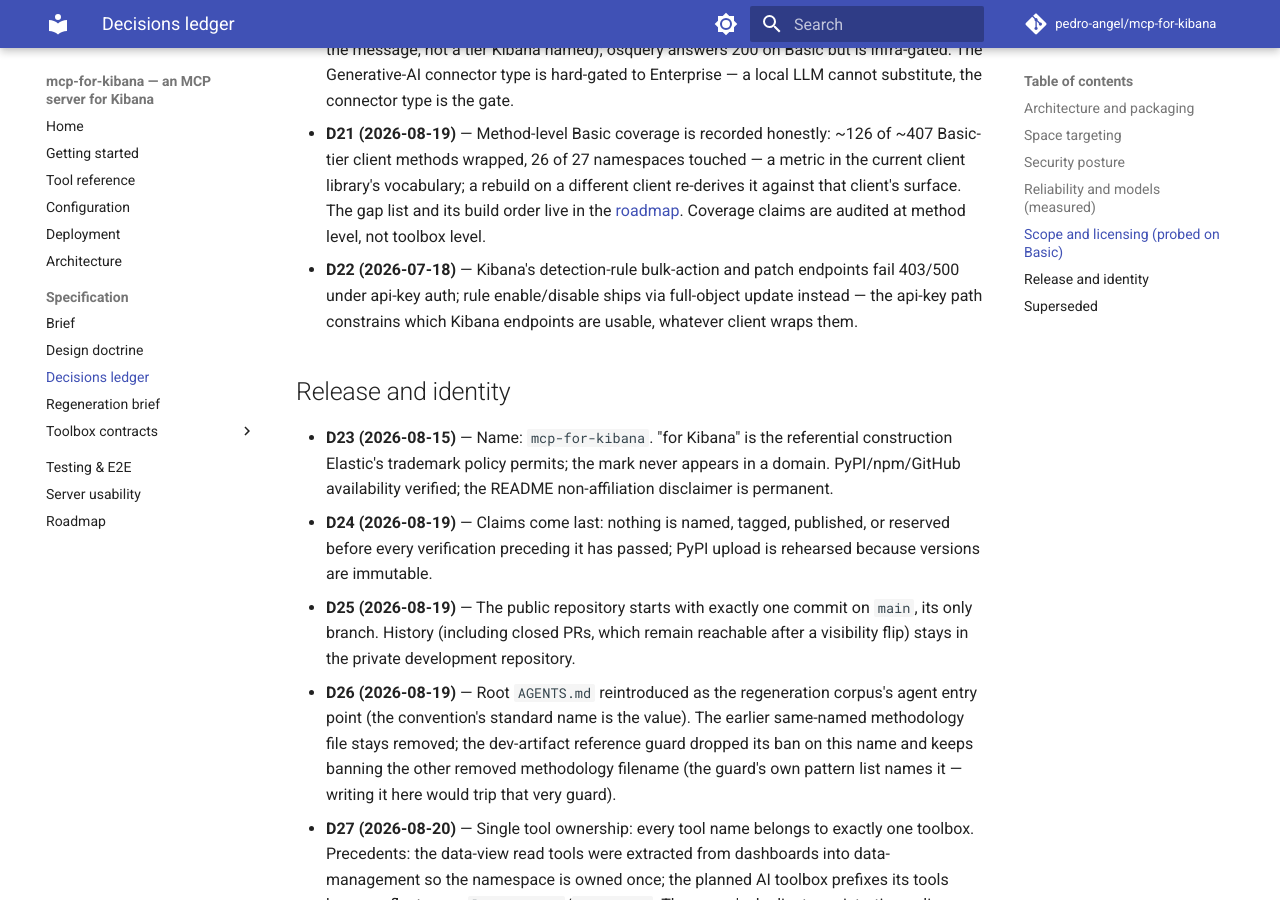
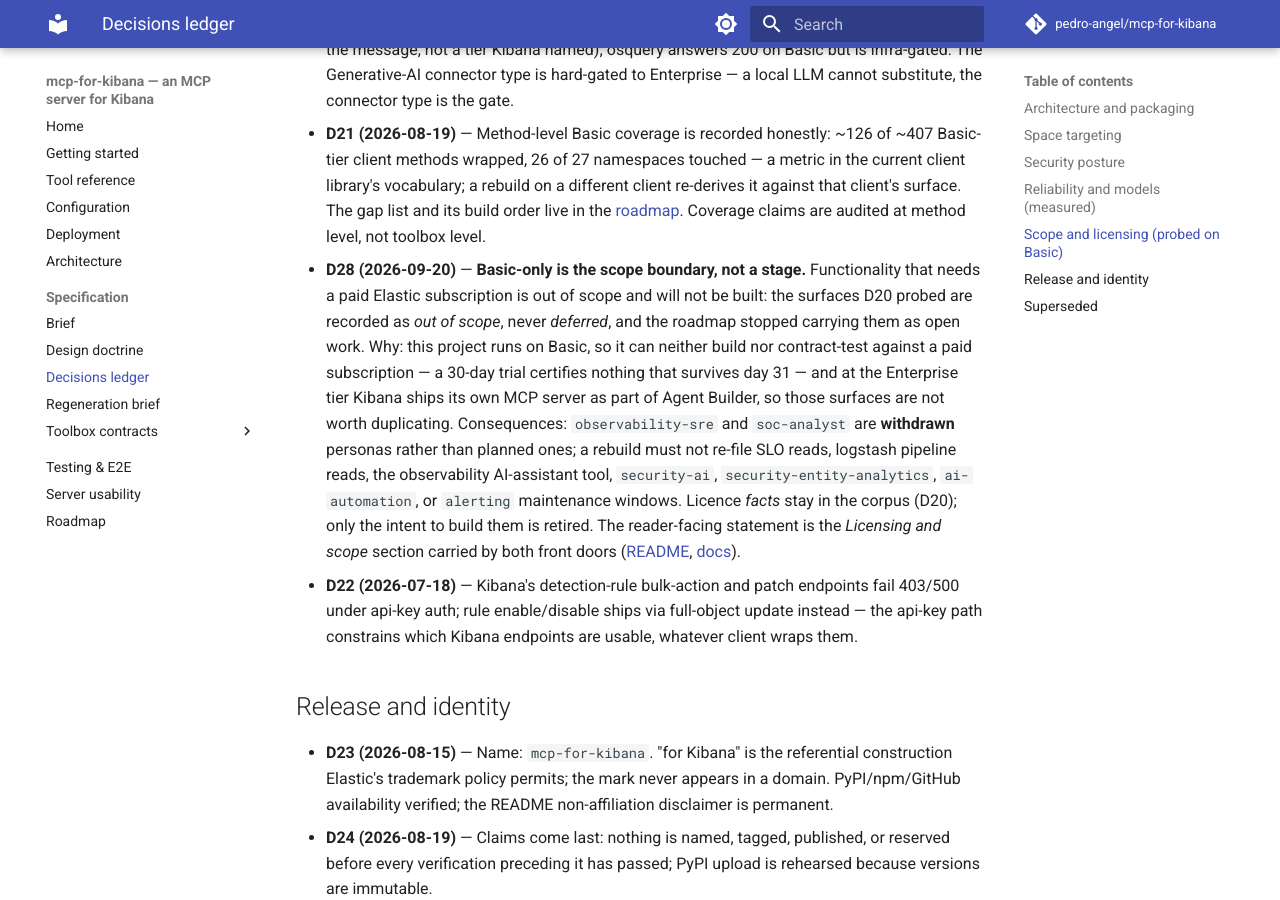
Before and after one commit to pedro-angel/mcp-for-kibana, an MkDocs documentation site: the page built from docs/spec/decisions.md, in a window 1280 px wide and 900 px high, scrolled down 2935 px. Built offline with MkDocs 1.6.1 and Material for MkDocs 9.7.7, drawn with Linux system fonts in a browser that asks for light colours; comment, search, counter and statistics services are not loaded; some of the changed text lies outside the part shown.

Commit message:
docs: record the Basic-only scope as D28 in the decisions ledger
Why: the scope rule lived only in the README and the roadmap prose, so a
rebuilding agent reading the corpus in order would not meet it before
re-filing the dropped surfaces. AGENTS.md makes the ledger the source of
truth for settled decisions.

Docs: decisions.md gains D28 under "Scope and licensing" — the boundary,
why a trial certifies nothing past day 31, the withdrawn personas, the
list a rebuild must not re-file, and the distinction that D20's licence
facts stay while only the intent to build them is retired. brief.md and
roadmap.md cite it; the ledger bumps to Draft v1.1. CHANGELOG records it.

Evidence: `make docs` strict-clean.

Co-Authored-By: Claude Opus 5 <noreply@anthropic.com>
Claude-Session: https://claude.ai/code/session_01RKr1T9JCzqeLTWHXdppwVx

```diff
--- a/docs/spec/decisions.md
+++ b/docs/spec/decisions.md
@@ -1,6 +1,6 @@
 # Decisions ledger
 
-Status: Draft v1.0 (2026-08-19) — regeneration corpus. Consumes
+Status: Draft v1.1 (2026-09-20) — regeneration corpus. Consumes
 [brief.md](brief.md); read alongside [design.md](design.md).
 
 Each entry is a decision a rewrite must not silently re-litigate: what was
@@ -132,6 +132,23 @@ this ledger stands without them.
   on a different client re-derives it against that client's surface. The
   gap list and its build order live in the [roadmap](../roadmap.md).
   Coverage claims are audited at method level, not toolbox level.
+- **D28 (2026-09-20)** — **Basic-only is the scope boundary, not a stage.**
+  Functionality that needs a paid Elastic subscription is out of scope and
+  will not be built: the surfaces D20 probed are recorded as *out of scope*,
+  never *deferred*, and the roadmap stopped carrying them as open work.
+  Why: this project runs on Basic, so it can neither build nor
+  contract-test against a paid subscription — a 30-day trial certifies
+  nothing that survives day 31 — and at the Enterprise tier Kibana ships
+  its own MCP server as part of Agent Builder, so those surfaces are not
+  worth duplicating. Consequences: `observability-sre` and `soc-analyst`
+  are **withdrawn** personas rather than planned ones; a rebuild must not
+  re-file SLO reads, logstash pipeline reads, the observability
+  AI-assistant tool, `security-ai`, `security-entity-analytics`,
+  `ai-automation`, or `alerting` maintenance windows. Licence *facts* stay
+  in the corpus (D20); only the intent to build them is retired. The
+  reader-facing statement is the *Licensing and scope* section carried by
+  both front doors ([README](https://github.com/pedro-angel/mcp-for-kibana#licensing-and-scope),
+  [docs](../index.md#licensing-and-scope)).
 - **D22 (2026-07-18)** — Kibana's detection-rule bulk-action and patch
   endpoints fail 403/500 under api-key auth; rule enable/disable ships via
   full-object update instead — the api-key path constrains which Kibana
```
Also changed, not shown: CHANGELOG.md (+4 -0 lines), docs/roadmap.md (+2 -1 lines), docs/spec/brief.md (+2 -1 lines).
